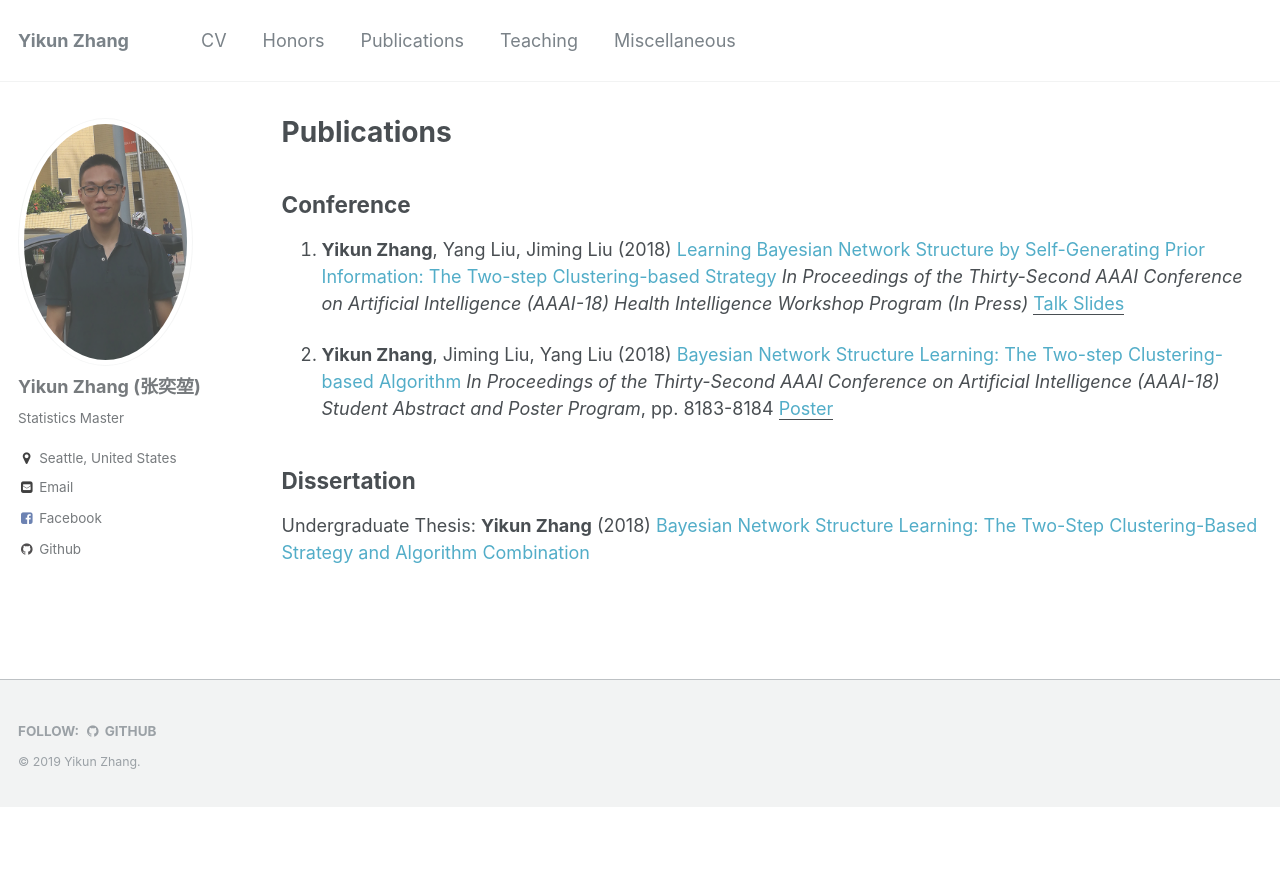
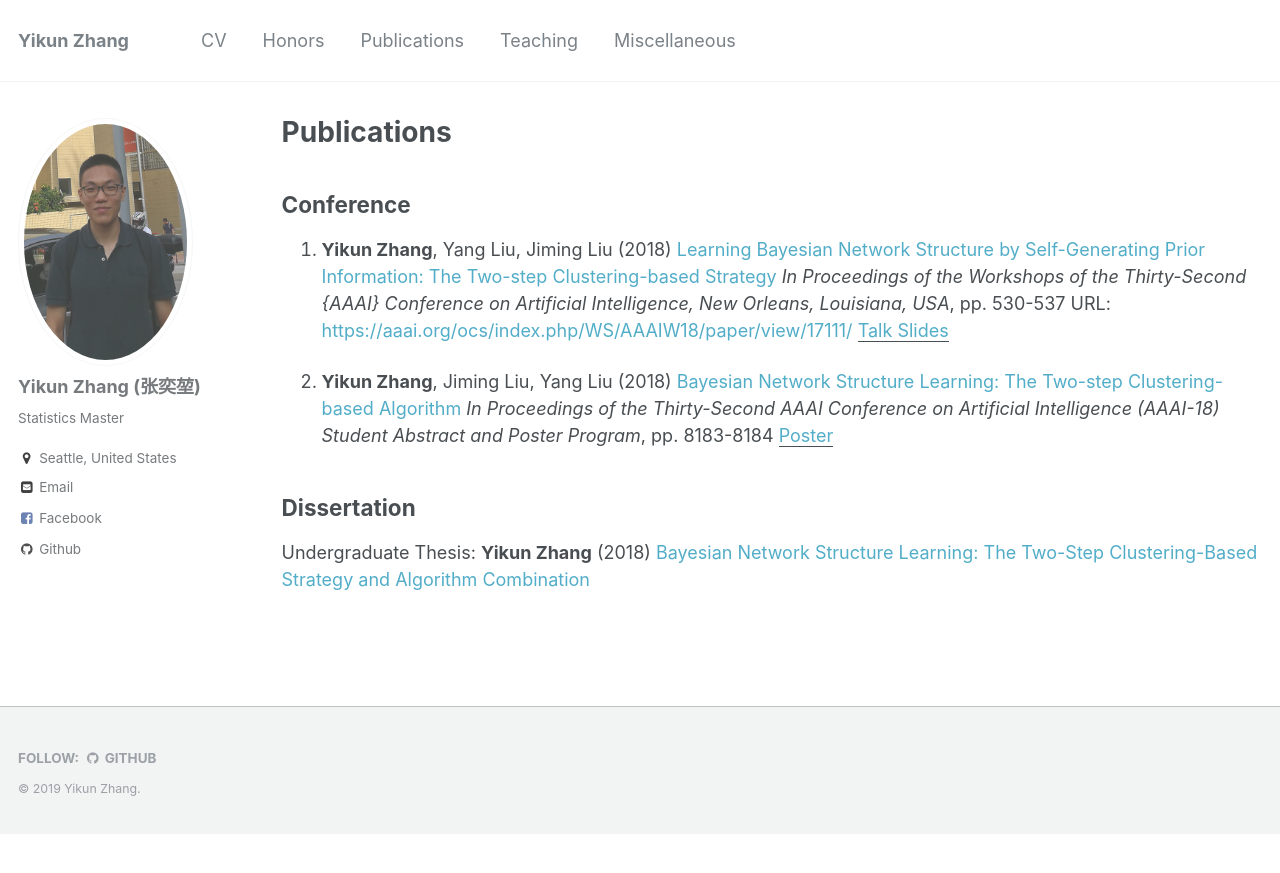
Before and after one commit to zhangyk8/zhangyk8.github.io, a Jekyll site: the page built from _pages/publications.md, in a window 1280 px wide. Shown: the top 873 px of the page. Built offline with Jekyll 4.4.1, drawn with Linux system fonts in a browser that asks for light colours.

Commit message:
Update publications.md

```diff
--- a/_pages/publications.md
+++ b/_pages/publications.md
@@ -23,7 +23,7 @@
 
 ## Conference
 
-1. **Yikun Zhang**, Yang Liu, Jiming Liu (2018) <A href="https://zhangyk8.github.io/publications/AAAIWorkshop.pdf" style="color: #52adc8; text-decoration=underline"> Learning Bayesian Network Structure by Self-Generating Prior Information: The Two-step Clustering-based Strategy </A>  _In Proceedings of the Thirty-Second AAAI Conference on Artificial Intelligence (AAAI-18) Health Intelligence Workshop Program (In Press)_  <u style="color: #52adc8"><A href="https://zhangyk8.github.io/publications/Workshop_Talk.pdf" style="color: #52adc8; text-decoration=underline">  Talk Slides </A></u>
+1. **Yikun Zhang**, Yang Liu, Jiming Liu (2018) <A href="https://zhangyk8.github.io/publications/AAAIWorkshop.pdf" style="color: #52adc8; text-decoration=underline"> Learning Bayesian Network Structure by Self-Generating Prior Information: The Two-step Clustering-based Strategy </A>  _In Proceedings of the Workshops of the Thirty-Second {AAAI} Conference on Artificial Intelligence, New Orleans, Louisiana, USA_, pp. 530-537 URL: <A href="https://aaai.org/ocs/index.php/WS/AAAIW18/paper/view/17111/" style="color: #52adc8; text-decoration=underline"> https://aaai.org/ocs/index.php/WS/AAAIW18/paper/view/17111/ </A> <u style="color: #52adc8"><A href="https://zhangyk8.github.io/publications/Workshop_Talk.pdf" style="color: #52adc8; text-decoration=underline">  Talk Slides </A></u>
 
 2. **Yikun Zhang**, Jiming Liu, Yang Liu (2018) <A href="https://zhangyk8.github.io/publications/AAAIStudentAbstract.pdf" style="color: #52adc8; text-decaration=underline"> Bayesian Network Structure Learning: The Two-step Clustering-based Algorithm </A>  _In Proceedings of the Thirty-Second AAAI Conference on Artificial Intelligence (AAAI-18) Student Abstract and Poster Program_, pp. 8183-8184  <u style="color: #52adc8"><A href="https://zhangyk8.github.io/publications/poster_SA.pdf" style="color: #52adc8; text-decoration=underline"> Poster </A></u>
 
```
